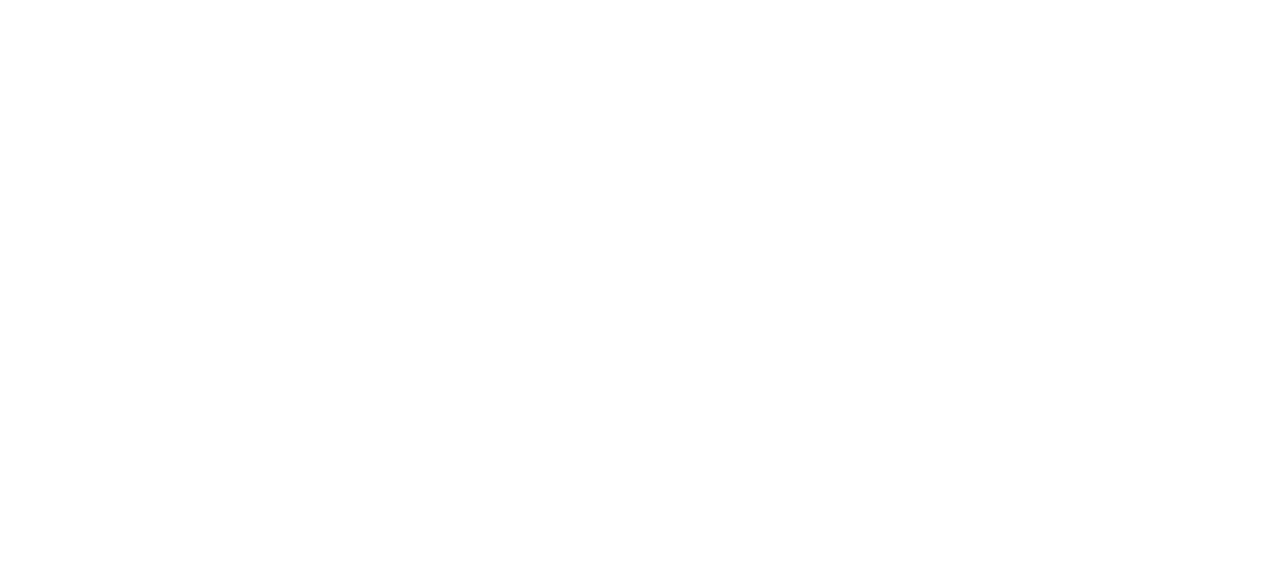
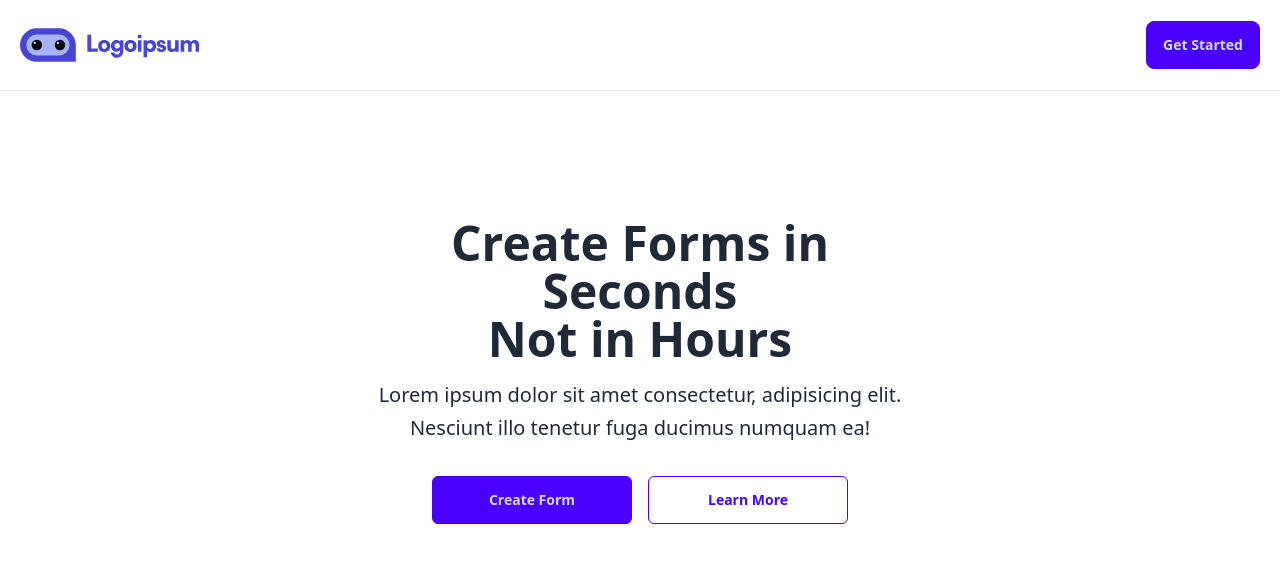
Before and after one commit to taruannika/ai_form_builder, a React (Vite) app in the folder client/: page / in a window 1280 px wide. Shown: the top 562 px of the page. Built offline with nearby package versions, Linux system fonts and the light colour scheme.

Commit message:
landing page UI

```diff
--- a/client/src/App.jsx
+++ b/client/src/App.jsx
@@ -1,5 +1,13 @@
+import Header from "./components/Header";
+import LandingPage from "./pages/LandingPage";
+
 const App = () => {
-  return <div></div>;
+  return (
+    <div>
+      <Header />
+      <LandingPage />
+    </div>
+  );
 };
 
 export default App;
--- a/client/src/components/Header.jsx
+++ b/client/src/components/Header.jsx
@@ -1,5 +1,18 @@
+import logo from "/logo.svg";
+
 const Header = () => {
-  return <div>Header</div>;
+  return (
+    <div className="p-5 border-b shadow-sm">
+      <div className="flex justify-between items-center">
+        <img
+          className="w-[140px] md:w-[180px]  h-[50px]"
+          src={logo}
+          alt="logo"
+        />
+        <button className="btn btn-primary">Get Started</button>
+      </div>
+    </div>
+  );
 };
 
 export default Header;
--- a/client/src/components/Hero.jsx
+++ b/client/src/components/Hero.jsx
@@ -1,5 +1,31 @@
 const Hero = () => {
-  return <div>Hero</div>;
+  return (
+    <section className="bg-base-100">
+      <div className="mx-auto max-w-screen-xl px-4 py-32 lg:flex">
+        <div className="mx-auto max-w-xl text-center">
+          <h1 className="text-3xl font-extrabold sm:text-5xl flex flex-col">
+            Create Forms in Seconds
+            <strong className="font-black sm:block ">Not in Hours</strong>
+          </h1>
+
+          <p className="mt-4 sm:text-xl/relaxed">
+            Lorem ipsum dolor sit amet consectetur, adipisicing elit. Nesciunt
+            illo tenetur fuga ducimus numquam ea!
+          </p>
+
+          <div className="mt-8 flex flex-wrap justify-center gap-4">
+            <button className="w-full md:max-w-[200px] btn btn-primary font-bold px-12 py-3 rounded-md ">
+              Create Form
+            </button>
+
+            <button className="w-full md:max-w-[200px]  btn btn-outline btn-primary font-bold px-12 py-3 rounded-md ">
+              Learn More
+            </button>
+          </div>
+        </div>
+      </div>
+    </section>
+  );
 };
 
 export default Hero;
--- a/client/src/pages/LandingPage.jsx
+++ b/client/src/pages/LandingPage.jsx
@@ -1,5 +1,11 @@
+import Hero from "../components/Hero";
+
 const LandingPage = () => {
-  return <div>LandingPage</div>;
+  return (
+    <div className="min-h-screen">
+      <Hero />
+    </div>
+  );
 };
 
 export default LandingPage;
```
Also changed, not shown: client/public/logo.svg (added).
